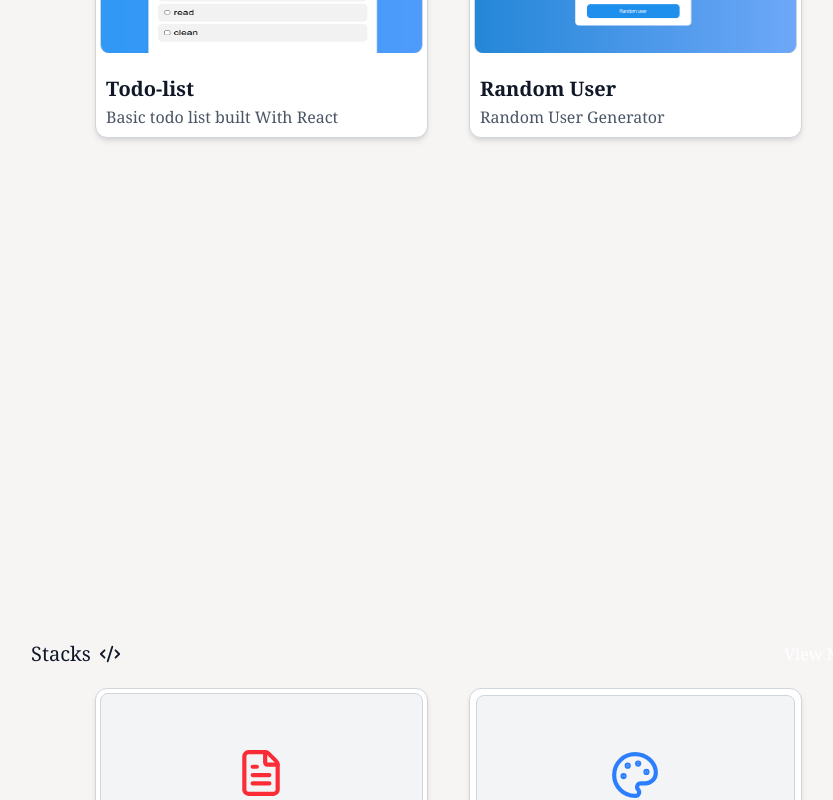
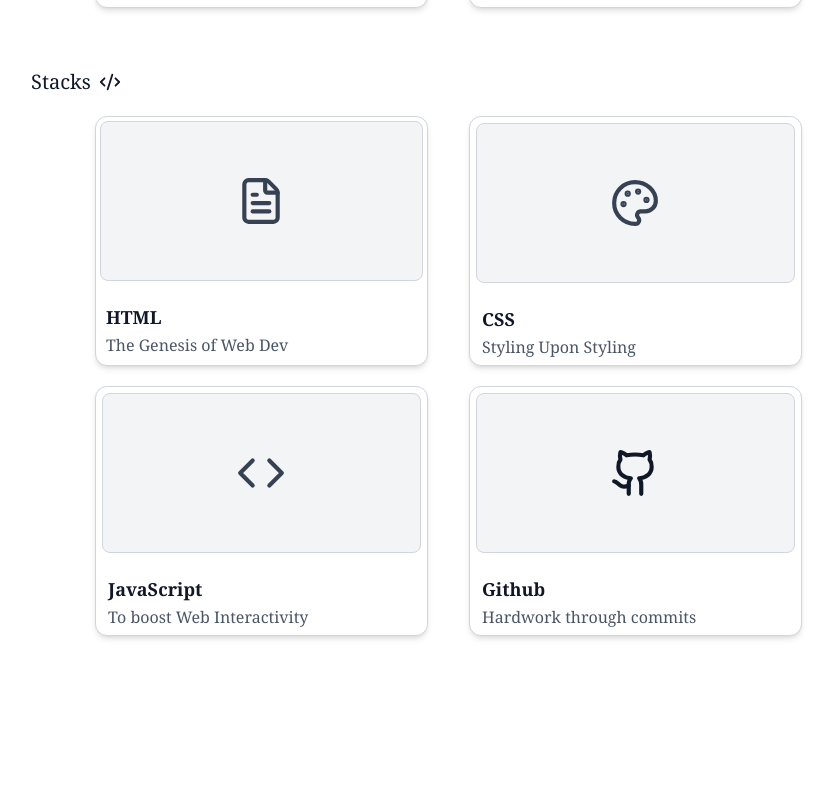
Before and after one commit to Baye-Brian1/react-portfolio, a React (Vite) app: page / in a window 1280 px wide. Shown: the part 660-1460 px from the top of the page, without its empty margins (181-1014 px from the left). Built offline with nearby package versions, Linux system fonts and the light colour scheme.

Commit message:
my last update

```diff
--- a/src/animatex.css
+++ b/src/animatex.css
@@ -7,7 +7,7 @@
 
 /* dark and light styles */
 :root{
-  --background: #f7f4f4;
+  --background: white;
   --foreground: #0b0b0f;
 }
 .dark{
--- a/src/components/header.jsx
+++ b/src/components/header.jsx
@@ -10,7 +10,7 @@ function Header() {
   return (
     // FIX 1: Added background color (bg-white/95) and dark mode background (dark:bg-[#0b0b0b]/95)
     // to prevent content from showing through. Added backdrop-blur for a modern effect.
-    <header className="fixed top-0 left-0 w-full z-1000 bg-white/9 dark:bg-[#0b0b0b]/95 backdrop-blur-sm transition duration-300 dark:shadow-none">
+    <header className="fixed top-0 left-0 w-full z-1000 bg-white/95 dark:bg-[#0b0b0b]/95 backdrop-blur-3xl transition duration-300 dark:shadow-none">
       <div className="max-w-4xl mx-auto px-5 py-5 flex justify-between items-center">
         {/* FIX: Corrected logo colors (text-gray-900 for Light Mode, dark:text-white for Dark Mode) */}
         <div className="text-gray-900 font-bold text-xl hover:text-gray-600 dark:text-white dark:hover:text-gray-400 transition">
--- a/src/components/mainBody.jsx
+++ b/src/components/mainBody.jsx
@@ -1,5 +1,5 @@
 import React from 'react';
-import { ArrowRight, Pin, Code,Code2, Sparkles, Palette, FileText } from 'lucide-react'; // Lucide Icons
+import { ArrowRight, Pin, Code,Code2, Sparkles, Palette, FileText, Github } from 'lucide-react'; // Lucide Icons
 import user from '../assets/user.PNG';
 import todo from '../assets/todo.PNG';
 import { Link } from 'react-router-dom';
@@ -8,7 +8,7 @@ function MainBody() {
 
   return (
     <main className="flex-1">
-      <section className="max-w-4xl min-h-[60vh] mx-auto text-gray-700 dark:text-gray-400 p-5 pt-20">
+      <section className="max-w-4xl max-h-[60vh] mx-auto text-gray-700 dark:text-gray-400 p-5 pt-20">
         <h1 className="mt-5 text-gray-900 dark:text-white text-xl flex items-center gap-2">Hello! I’m Baye Brian <Sparkles size={20}/>
         </h1>
         <p className="leading-relaxed text-base mb-5">
@@ -19,9 +19,9 @@ function MainBody() {
         </p>
       </section>
 
-      <section className="max-w-4xl min-h-screen mx-auto text-gray-700 dark:text-gray-400 p-5">
+      <section className="max-w-4xl max-h-[60vh] mx-auto text-gray-700 dark:text-gray-400 p-5">
         <span className="w-full flex items-center justify-between">
-          <h1 className="text-gray-900 dark:text-white text-xl flex items-center gap-2">
+          <h1 className="text-gray-900 dark:text-white text-xl flex items-center gap-2 pb-1.5">
             Recent Projects <Pin size={20} className='inline rotate-12' />
           </h1>
           <Link to="/project">
@@ -32,16 +32,16 @@ function MainBody() {
         </span>
 
         <div className="grid grid-cols-1 md:grid-cols-2 p-5 md:px-16 gap-5">
-          {/* Project Card 1 */}
+
+          {/* Random User Project */}
           <div className="cursor-pointer p-1 rounded-xl border border-gray-300 dark:border-gray-800 w-[94%] h-[250px] text-left bg-white dark:bg-gray-900/50 shadow-md dark:shadow-none hover:border-gray-400 dark:hover:border-gray-700 transition">
             <div className="flex bg-gray-100 dark:bg-gray-800 justify-center items-center mb-4 w-full h-40 border border-gray-300 dark:border-gray-800 rounded-lg">
-              <img src={todo} alt="main-design" className="w-full h-40 rounded-lg object-fill" />
+              <img src={todo} alt="alt" className="w-full h-40 rounded-lg object-fill" />
             </div>
             <h3 className="font-semibold text-gray-900 dark:text-gray-50 mb-[-10px] text-xl p-1.5">Todo-list</h3>
             <p className="text-md p-1.5 text-gray-600 dark:text-gray-400">Basic todo list built With React</p>
           </div>
 
-          {/* Project Card 2 */}
           <div className="cursor-pointer p-1 rounded-xl border border-gray-300 dark:border-gray-800 w-[94%] h-[250px] text-left bg-white dark:bg-gray-900/50 shadow-md dark:shadow-none hover:border-gray-400 dark:hover:border-gray-700 transition"
             onClick={() => window.location.href = 'https://random-user-git-main-baye-brian-s-projects.vercel.app/'}>
             <div className="flex bg-gray-100 dark:bg-gray-800 justify-center items-center mb-4 w-full h-40 border border-gray-300 dark:border-gray-800 rounded-lg">
@@ -66,32 +66,42 @@ function MainBody() {
         </span>
 
         <div className="grid grid-cols-1 md:grid-cols-2 p-5 md:px-16 gap-5">
-          {/* HTML Stack */}
+           {/* HTML Stack */}
           <div className="cursor-pointer p-1 rounded-xl border border-gray-300 dark:border-gray-800 w-[94%] h-[250px] text-left bg-white dark:bg-gray-900/50 shadow-md dark:shadow-none hover:border-gray-400 dark:hover:border-gray-700 transition">
-            <div className="flex bg-gray-100 dark:bg-gray-800 justify-center items-center mb-4 w-full h-40 border border-gray-300 dark:border-gray-800 rounded-lg text-5xl text-red-500">
-              <FileText size={50} /> {/* Replaced faHtml5 with FileText */}
+            <div className="flex bg-gray-100 dark:bg-gray-800 justify-center items-center mb-4 w-full h-40 border border-gray-300 dark:border-gray-800 rounded-lg text-5xl dark:text-white">
+              <FileText size={50}/> {/* Replaced faHtml5 with FileText */}
             </div>
-            <h2 className="font-semibold text-gray-900 dark:text-gray-50 mb-[-10px] text-xl p-1.5">HTML</h2>
-            <p className="text-md p-1 text-gray-600 dark:text-gray-400">HTML! Skeleton of Web Dev</p>
+            <h2 className="font-semibold text-gray-900 dark:text-gray-50 mb-[-10px] text-lg p-1.5">HTML</h2>
+            <p className="text-md p-1.5 text-gray-600 dark:text-gray-400">The Genesis of Web Dev</p>
           </div>
 
           {/* CSS Stack */}
           <div className="cursor-pointer p-1.5 rounded-xl border border-gray-300 dark:border-gray-800 w-[94%] h-[250px] text-left bg-white dark:bg-gray-900/50 shadow-md dark:shadow-none hover:border-gray-400 dark:hover:border-gray-700 transition">
-            <div className="flex bg-gray-100 dark:bg-gray-800 justify-center items-center mb-4 w-full h-40 border border-gray-300 dark:border-gray-800 rounded-lg text-5xl text-blue-500">
-              <Palette size={50} /> {/* Replaced faCss3 with Palette */}
+            <div className="flex bg-gray-100 dark:bg-gray-800 justify-center items-center mb-4 w-full h-40 border border-gray-300 dark:border-gray-800 rounded-lg text-5xl dark:text-white">
+              <Palette size={50}/> {/* Replaced faCss3 with Palette */}
             </div>
-            <h2 className="font-semibold text-gray-900 dark:text-gray-50 mb-[-10px] text-xl p-1.5">CSS</h2>
-            <p className="text-md p-1.5 text-gray-600 dark:text-gray-400">Worked alot on CSS</p>
+            <h2 className="font-semibold text-gray-900 dark:text-gray-50 mb-[-10px] text-lg p-1.5">CSS</h2>
+            <p className="text-md p-1.5 text-gray-600 dark:text-gray-400">Styling Upon Styling</p>
           </div>
 
           {/* JavaScript Stack */}
-          <div className="cursor-pointer p-1 rounded-xl border border-gray-300 dark:border-gray-800 w-[94%] h-[250px] text-left bg-white dark:bg-gray-900/50 shadow-md dark:shadow-none hover:border-gray-400 dark:hover:border-gray-700 transition">
-            <div className="flex bg-gray-100 dark:bg-gray-800 justify-center items-center mb-4 w-full h-40 border border-gray-300 dark:border-gray-800 rounded-lg text-5xl text-yellow-500">
-              <Code size={50} />
+          <div className="cursor-pointer p-1.5 rounded-xl border border-gray-300 dark:border-gray-800  w-[94%] h-[250px] text-left bg-white dark:bg-gray-900/50 shadow-md dark:shadow-none hover:border-gray-400 dark:hover:border-gray-700 transition">
+            <div className="flex bg-gray-100 dark:bg-gray-800 justify-center w-full items-center mb-4 h-40 border border-gray-300 dark:border-gray-800 rounded-lg text-5xl dark:text-white">
+              <Code size={50}/> {/* Replaced faJs with Code */}
             </div>
-            <h2 className="font-semibold text-gray-900 dark:text-gray-50 mb-[-10px] text-xl p-1.5">JavaScript</h2>
-            <p className="text-md p-1.5 text-gray-600 dark:text-gray-400">Build projects with JavaScript</p>
+            <h2 className="font-semibold text-gray-900 dark:text-gray-50 mb-[-10px] text-lg p-1.5">JavaScript</h2>
+            <p className="text-md p-1.5 text-gray-600 dark:text-gray-400">To boost Web Interactivity</p>
           </div>
+
+          {/* Github Stack */}
+          <div className="cursor-pointer p-1.5 rounded-xl border border-gray-300 dark:border-gray-800 w-[94%] h-[250px] text-left bg-white dark:bg-gray-900/50 shadow-md dark:shadow-none hover:border-gray-400 dark:hover:border-gray-700 transition">
+            <div className="flex bg-gray-100 dark:bg-gray-800 justify-center items-center mb-4 w-full h-40 border border-gray-300 dark:border-gray-800 rounded-lg text-5xl text-gray-900 dark:text-white">
+              <Github size={50}/> {/* Replaced faGithub with Github */}
+            </div>
+            <h2 className="font-semibold text-gray-900 dark:text-gray-50 mb-[-10px] text-lg p-1.5">Github</h2>
+            <p className="text-md p-1.5 text-gray-600 dark:text-gray-400">Hardwork through commits</p>
+          </div>
+
         </div>
       </section>
     </main>
--- a/src/components/mainTech.jsx
+++ b/src/components/mainTech.jsx
@@ -1,5 +1,5 @@
 import React from 'react';
-import { Github, Code, Palette, FileText, Component, Zap } from 'lucide-react'; // Lucide Icons
+import { Github, Code, Palette, FileText} from 'lucide-react'; // Lucide Icons
 import Vercel from '../assets/Vercel.png'
 import Netlify from '../assets/netlify.svg'
 import Tailwind from '../assets/download.png'
@@ -17,28 +17,28 @@ function MainTech() {
 
           {/* HTML Stack */}
           <div className="cursor-pointer p-1 rounded-xl border border-gray-300 dark:border-gray-800 w-[94%] h-[250px] text-left bg-white dark:bg-gray-900/50 shadow-md dark:shadow-none hover:border-gray-400 dark:hover:border-gray-700 transition">
-            <div className="flex bg-gray-100 dark:bg-gray-800 justify-center items-center mb-4 w-full h-40 border border-gray-300 dark:border-gray-800 rounded-lg text-5xl text-red-500">
+            <div className="flex bg-gray-100 dark:bg-gray-800 justify-center items-center mb-4 w-full h-40 border border-gray-300 dark:border-gray-800 rounded-lg text-5xl dark:text-white">
               <FileText size={50}/> {/* Replaced faHtml5 with FileText */}
             </div>
-            <h2 className="font-semibold text-gray-900 dark:text-gray-50 mb-[-10px] text-xl p-1.5">HTML</h2>
+            <h2 className="font-semibold text-gray-900 dark:text-gray-50 mb-[-10px] text-lg p-1.5">HTML</h2>
             <p className="text-md p-1.5 text-gray-600 dark:text-gray-400">The Genesis of Web Dev</p>
           </div>
 
           {/* CSS Stack */}
           <div className="cursor-pointer p-1.5 rounded-xl border border-gray-300 dark:border-gray-800 w-[94%] h-[250px] text-left bg-white dark:bg-gray-900/50 shadow-md dark:shadow-none hover:border-gray-400 dark:hover:border-gray-700 transition">
-            <div className="flex bg-gray-100 dark:bg-gray-800 justify-center items-center mb-4 w-full h-40 border border-gray-300 dark:border-gray-800 rounded-lg text-5xl text-blue-500">
+            <div className="flex bg-gray-100 dark:bg-gray-800 justify-center items-center mb-4 w-full h-40 border border-gray-300 dark:border-gray-800 rounded-lg text-5xl dark:text-white">
               <Palette size={50}/> {/* Replaced faCss3 with Palette */}
             </div>
             <h2 className="font-semibold text-gray-900 dark:text-gray-50 mb-[-10px] text-lg p-1.5">CSS</h2>
-            <p className="text-sm p-1.5 text-gray-600 dark:text-gray-400">Styling Upon Styling</p>
+            <p className="text-md p-1.5 text-gray-600 dark:text-gray-400">Styling Upon Styling</p>
           </div>
 
           {/* JavaScript Stack */}
           <div className="cursor-pointer p-1.5 rounded-xl border border-gray-300 dark:border-gray-800  w-[94%] h-[250px] text-left bg-white dark:bg-gray-900/50 shadow-md dark:shadow-none hover:border-gray-400 dark:hover:border-gray-700 transition">
-            <div className="flex bg-gray-100 dark:bg-gray-800 justify-center w-full items-center mb-4 h-40 border border-gray-300 dark:border-gray-800 rounded-lg text-5xl text-yellow-500">
+            <div className="flex bg-gray-100 dark:bg-gray-800 justify-center w-full items-center mb-4 h-40 border border-gray-300 dark:border-gray-800 rounded-lg text-5xl dark:text-white">
               <Code size={50}/> {/* Replaced faJs with Code */}
             </div>
-            <h2 className="font-semibold text-gray-900 dark:text-gray-50 mb-[-10px] text-xl p-1.5">JavaScript</h2>
+            <h2 className="font-semibold text-gray-900 dark:text-gray-50 mb-[-10px] text-lg p-1.5">JavaScript</h2>
             <p className="text-md p-1.5 text-gray-600 dark:text-gray-400">To boost Web Interactivity</p>
           </div>
 
@@ -47,7 +47,7 @@ function MainTech() {
             <div className="flex bg-gray-100 dark:bg-gray-800 justify-center items-center mb-4 w-full h-40 border border-gray-300 dark:border-gray-800 rounded-lg text-5xl text-gray-900 dark:text-white">
               <Github size={50}/> {/* Replaced faGithub with Github */}
             </div>
-            <h2 className="font-semibold text-gray-900 dark:text-gray-50 mb-[-10px] text-xl p-1.5">Github</h2>
+            <h2 className="font-semibold text-gray-900 dark:text-gray-50 mb-[-10px] text-lg p-1.5">Github</h2>
             <p className="text-md p-1.5 text-gray-600 dark:text-gray-400">Hardwork through commits</p>
           </div>
 
@@ -56,8 +56,8 @@ function MainTech() {
             <div className="flex bg-gray-100 dark:bg-gray-800 justify-center items-center mb-4 w-full h-40 border border-gray-300 dark:border-gray-800 rounded-lg">
               <img src={reactImage} alt="react" className="flex justify-center mx-auto w-[70px] h-[70px] rounded-xl"/>
             </div>
-            <h2 className="font-semibold text-gray-900 dark:text-gray-50 mb-[-10px] text-lg pl-1.5">React</h2>
-            <p className="text-sm pl-1.5 text-gray-600 dark:text-gray-400">Components and User Core Interface</p>
+            <h2 className="font-semibold text-gray-900 dark:text-gray-50 mb-[-10px] text-lg p-1.5">React</h2>
+            <p className="text-md p-1.5 text-gray-600 dark:text-gray-400">Components and User Core Interface</p>
           </div>
 
           {/* Tailwind CSS Stack */}
@@ -65,7 +65,7 @@ function MainTech() {
             <div className="flex bg-gray-100 dark:bg-gray-800 justify-center items-center mb-4 w-full h-40 border border-gray-300 dark:border-gray-800 rounded-lg">
               <img src={Tailwind} alt="tailwindcss" className="flex justify-center mx-auto w-[70px] h-[70px] rounded-xl"/>
             </div>
-            <h2 className="font-semibold text-gray-900 dark:text-gray-50 mb-[-10px] text-xl p-1.5">Tailwind css</h2>
+            <h2 className="font-semibold text-gray-900 dark:text-gray-50 mb-[-10px] text-lg p-1.5">Tailwind css</h2>
             <p className="text-md p-1.5 text-gray-600 dark:text-gray-400">Good and Responsive UI</p>
           </div>
         </div>
--- a/src/components/tic.jsx
+++ b/src/components/tic.jsx
@@ -17,7 +17,6 @@ const Read=({limit=150})=>{
     <div>
       {isexpand?(
         <>
-        // ... (text display unchanged) ...
         {texts}
         <p className="flex items-center gap-1 cursor-pointer text-gray-500 dark:text-gray-400 hover:text-gray-700 dark:hover:text-gray-200 transition" onClick={()=>setIsExpand(false)}>
           Read Less <ArrowRight size={16}/>
--- a/src/components/traitz.jsx
+++ b/src/components/traitz.jsx
@@ -17,7 +17,6 @@ const ReadMoreText = ({limit=200}) =>{
 
     {expanded?(
      <>
-       // ... (text display unchanged) ...
        {text}
         <p className="flex items-center gap-1 cursor-pointer text-gray-500 dark:text-gray-400 hover:text-gray-700 dark:hover:text-gray-200 transition" onClick={()=>setExpanded(false)}>
           Read Less <ArrowRight size={16}/>
```
